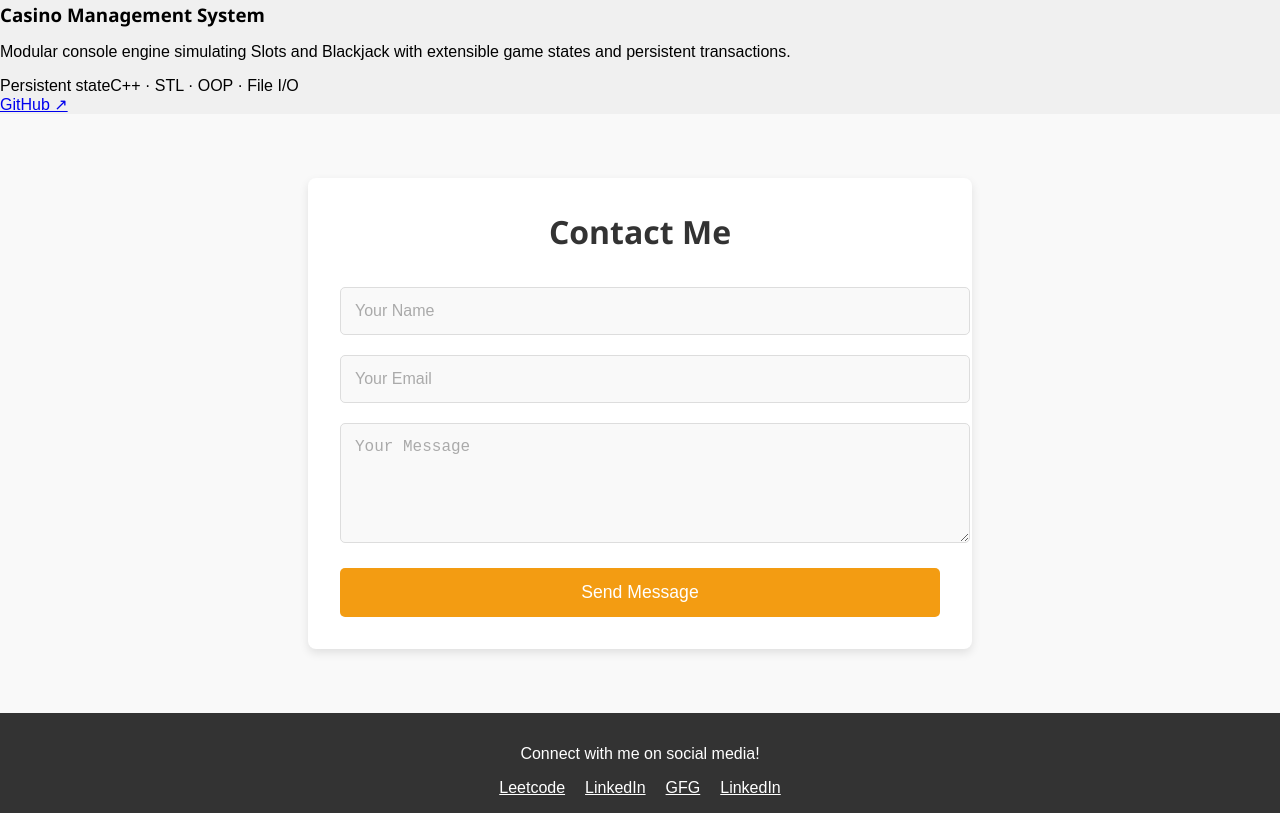
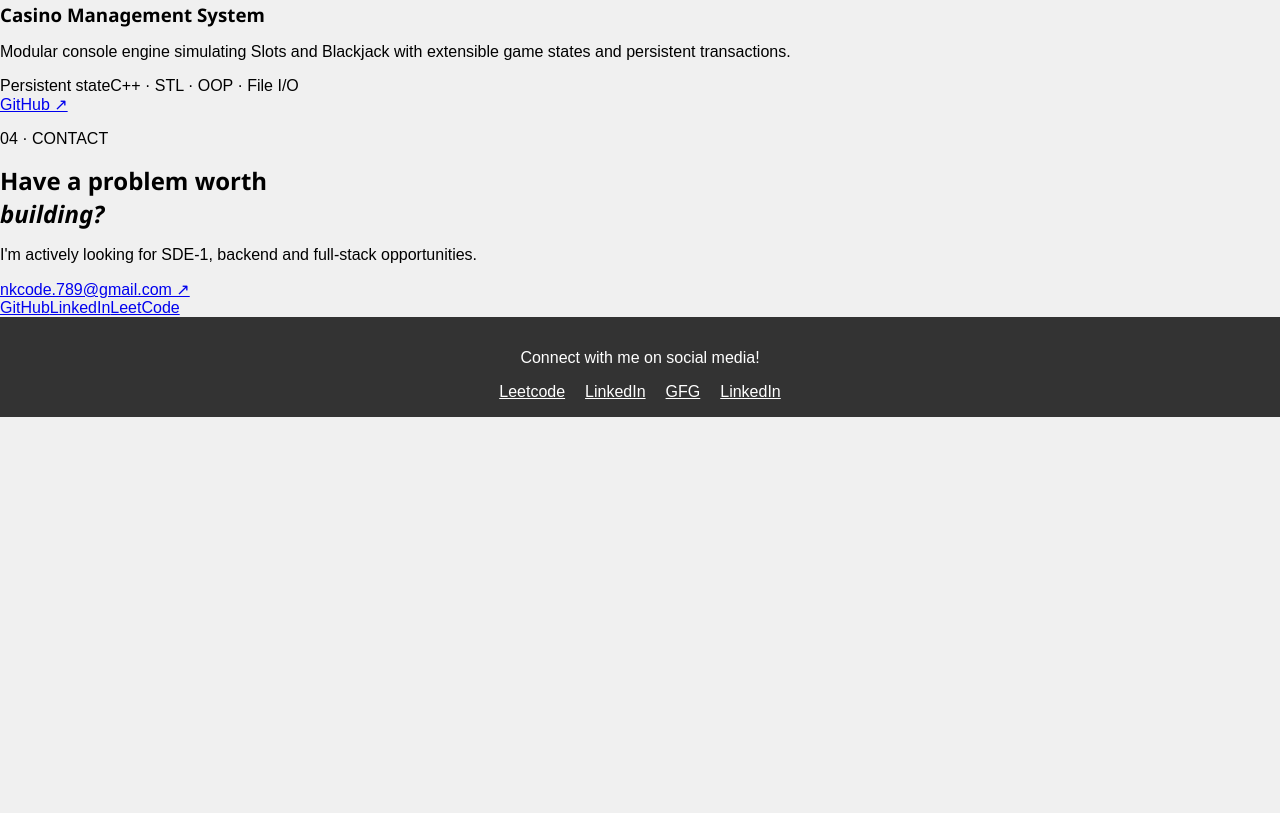
Before and after one commit to nknitis/Portfolio, a React (Vite) app: page / in a window 1280 px wide. Shown: the part 1826-2639 px from the top of the page. After the commit the page ends 2243 px from the top, so only its background shows below. Built offline with nearby package versions, Linux system fonts and the light colour scheme.

Commit message:
Portfolio V2 interactive redesign

```diff
--- a/src/components/Contact.jsx
+++ b/src/components/Contact.jsx
@@ -1,251 +1 @@
-// import React, { useState } from 'react';
-// import styled from 'styled-components';
-
-// const ContactSection = styled.section`
-//   padding: 3rem;
-//   background: #333;
-//   color: white;
-//   text-align: center;
-// `;
-
-// const Form = styled.form`
-//   display: inline-block;
-//   margin-top: 2rem;
-// `;
-
-// const Input = styled.input`
-//   margin: 10px;
-//   padding: 10px;
-//   font-size: 1rem;
-//   width: 200px;
-//   border-radius: 5px;
-//   border: 1px solid #ccc;
-// `;
-
-// const Textarea = styled.textarea`
-//   margin: 10px;
-//   padding: 10px;
-//   font-size: 1rem;
-//   width: 200px;
-//   height: 100px;
-//   border-radius: 5px;
-//   border: 1px solid #ccc;
-// `;
-
-// const Button = styled.button`
-//   background: #f39c12;
-//   color: white;
-//   border: none;
-//   padding: 10px 20px;
-//   cursor: pointer;
-//   border-radius: 5px;
-//   margin-top: 10px;
-
-//   &:hover {
-//     background: #e67e22;
-//   }
-// `;
-
-// const Contact = () => {
-//   const [formData, setFormData] = useState({ name: '', message: '' });
-
-//   const handleChange = (e) => {
-//     const { name, value } = e.target;
-//     setFormData({
-//       ...formData,
-//       [name]: value
-//     });
-//   };
-
-//   const handleSubmit = (e) => {
-//     e.preventDefault();
-//     // Handle form submission logic
-//     console.log('Form data submitted:', formData);
-//   };
-
-//   return (
-//     <div>
-//     <ContactSection>
-//       <h2>Contact Me</h2>
-//       <Form onSubmit={handleSubmit}>
-
-//         <Input
-//           type="text"
-//           name="name"
-//           value={formData.name}
-//           onChange={handleChange}
-//           placeholder="Your Name"
-//         />
-//         <Textarea
-//           name="message"
-//           value={formData.message}
-//           onChange={handleChange}
-//           placeholder="Your Message"
-//         />
-//         <Button type="submit">Send Message</Button>
-//       </Form>
-//     </ContactSection>
-//     </div>
-//   );
-// };
-
-// export default Contact;
-
-import React, { useState } from 'react';
-import styled from 'styled-components';
-
-const ContactSection = styled.section`
-  background-color: #f9f9f9;
-  padding: 4rem 2rem;
-  display: flex;
-  justify-content: center;
-  align-items: center;
-`;
-
-const FormContainer = styled.div`
-  background: #fff;
-  padding: 2rem;
-  border-radius: 8px;
-  box-shadow: 0 4px 10px rgba(0, 0, 0, 0.1);
-  max-width: 600px;
-  width: 100%;
-`;
-
-const FormTitle = styled.h2`
-  font-size: 2rem;
-  text-align: center;
-  margin-bottom: 1.5rem;
-  color: #333;
-`;
-
-const Input = styled.input`
-  width: 100%;
-  padding: 14px;
-  margin: 10px 0;
-  font-size: 1rem;
-  border: 1px solid #ddd;
-  border-radius: 5px;
-  background: #f9f9f9;
-  color: #333;
-
-  &:focus {
-    outline: none;
-    border-color: #f39c12;
-    background: #fff;
-  }
-
-  &::placeholder {
-    color: #aaa;
-  }
-`;
-
-const Textarea = styled.textarea`
-  width: 100%;
-  padding: 14px;
-  margin: 10px 0;
-  font-size: 1rem;
-  border: 1px solid #ddd;
-  border-radius: 5px;
-  background: #f9f9f9;
-  color: #333;
-  resize: vertical;
-
-  &:focus {
-    outline: none;
-    border-color: #f39c12;
-    background: #fff;
-  }
-
-  &::placeholder {
-    color: #aaa;
-  }
-`;
-
-const Button = styled.button`
-  width: 100%;
-  padding: 14px;
-  background-color: #f39c12;
-  color: white;
-  font-size: 1.1rem;
-  border: none;
-  border-radius: 5px;
-  cursor: pointer;
-  margin-top: 15px;
-
-  &:hover {
-    background-color: #e67e22;
-  }
-
-  &:active {
-    background-color: #d35400;
-  }
-`;
-
-const Form = styled.form`
-  display: flex;
-  flex-direction: column;
-`;
-
-const Contact = () => {
-  const [formData, setFormData] = useState({ name: '', email: '', message: '' });
-  const [isSubmitting, setIsSubmitting] = useState(false);
-
-  const handleChange = (e) => {
-    const { name, value } = e.target;
-    setFormData({
-      ...formData,
-      [name]: value,
-    });
-  };
-
-  const handleSubmit = (e) => {
-    e.preventDefault();
-    setIsSubmitting(true);
-
-    // Simulating a form submission
-    setTimeout(() => {
-      alert('Message sent successfully!');
-      setIsSubmitting(false);
-      setFormData({ name: '', email: '', message: '' }); // Reset form
-    }, 1500);
-  };
-
-  return (
-    <ContactSection>
-      <FormContainer>
-        <FormTitle>Contact Me</FormTitle>
-        <Form onSubmit={handleSubmit}>
-          <Input
-            type="text"
-            name="name"
-            value={formData.name}
-            onChange={handleChange}
-            placeholder="Your Name"
-            required
-          />
-          <Input
-            type="email"
-            name="email"
-            value={formData.email}
-            onChange={handleChange}
-            placeholder="Your Email"
-            required
-          />
-          <Textarea
-            name="message"
-            value={formData.message}
-            onChange={handleChange}
-            placeholder="Your Message"
-            rows="5"
-            required
-          />
-          <Button type="submit" disabled={isSubmitting}>
-            {isSubmitting ? 'Sending...' : 'Send Message'}
-          </Button>
-        </Form>
-      </FormContainer>
-    </ContactSection>
-  );
-};
-
-export default Contact;
+import React from "react";export default function Contact(){return <section id="contact" className="section contact"><p className="eyebrow">04 · CONTACT</p><h2>Have a problem worth<br/><em>building?</em></h2><p>I'm actively looking for SDE-1, backend and full-stack opportunities.</p><a className="button primary" href="mailto:nkcode.789@gmail.com">nkcode.789@gmail.com ↗</a><div className="contact-links"><a href="https://github.com/nknitis">GitHub</a><a href="https://www.linkedin.com/in/nitish-nitish-031666339/">LinkedIn</a><a href="https://leetcode.com/u/nL3yRCbO1v/">LeetCode</a></div></section>}
```
